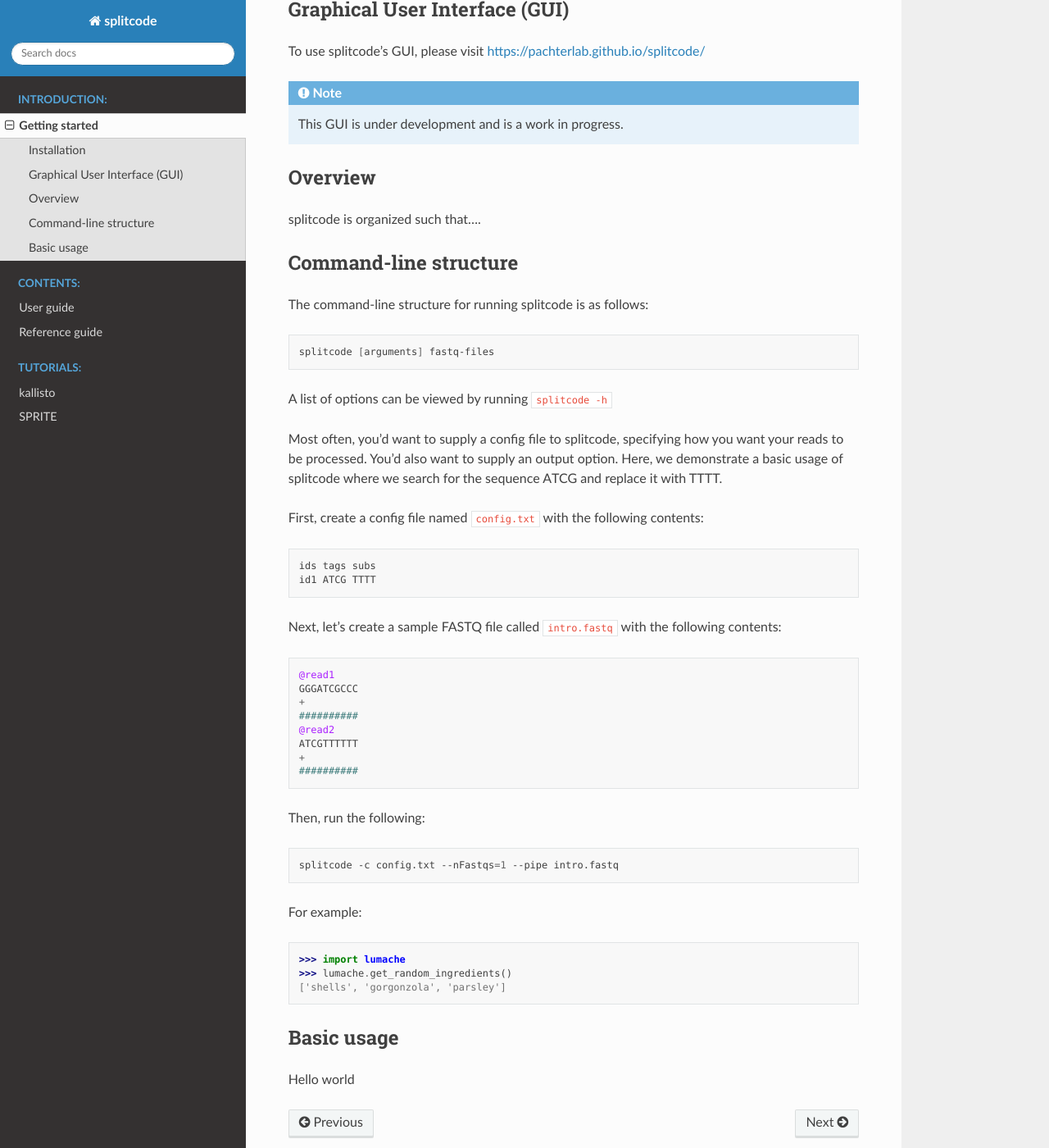
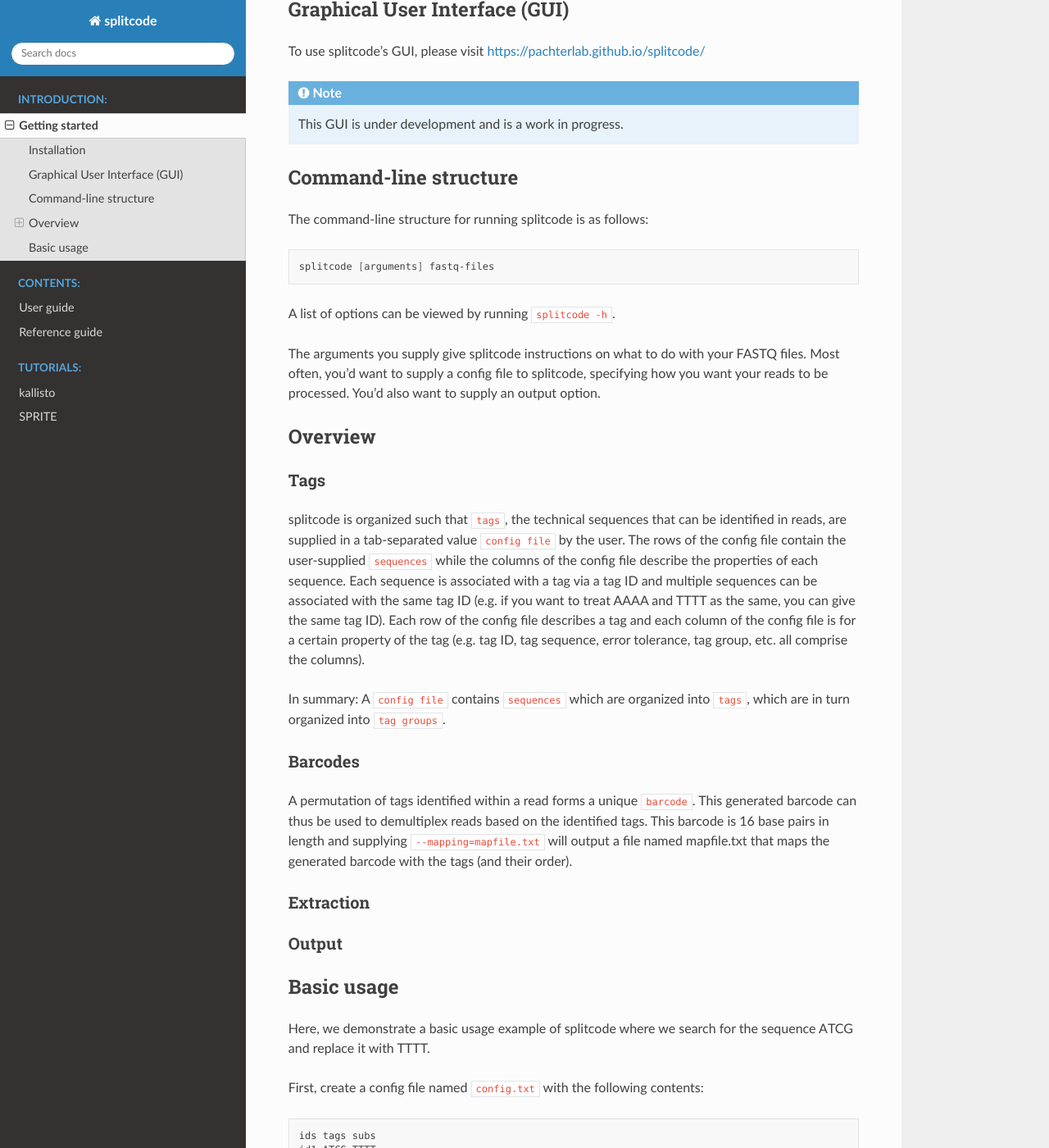
Before and after one commit to pachterlab/splitcode-tutorial, a Sphinx documentation site: the page built from docs/source/getting_started.rst, in a window 1280 px wide and 1400 px high, scrolled down 436 px. Shown: the whole window at 82% size. Built offline with Sphinx 7.4.7 and the Read the Docs theme 2.0.0, drawn with Linux system fonts in a browser that asks for light colours; some of the changed text lies outside the part shown.

Commit message:
Update getting started

```diff
--- a/docs/source/getting_started.rst
+++ b/docs/source/getting_started.rst
@@ -39,9 +34,40 @@
 
   splitcode [arguments] fastq-files
 
-A list of options can be viewed by running ``splitcode -h``
+A list of options can be viewed by running ``splitcode -h``.
 
-Most often, you'd want to supply a config file to splitcode, specifying how you want your reads to be processed. You'd also want to supply an output option. Here, we demonstrate a basic usage of splitcode where we search for the sequence ATCG and replace it with TTTT.
+The arguments you supply give splitcode instructions on what to do with your FASTQ files. Most often, you'd want to supply a config file to splitcode, specifying how you want your reads to be processed. You'd also want to supply an output option.
+
+
+Overview
+^^^^^^^^
+
+Tags
+~~~~
+
+splitcode is organized such that ``tags``, the technical sequences that can be identified in reads, are supplied in a tab-separated value ``config file`` by the user. The rows of the config file contain the user-supplied ``sequences`` while the columns of the config file describe the properties of each sequence. Each sequence is associated with a tag via a tag ID and multiple sequences can be associated with the same tag ID (e.g. if you want to treat AAAA and TTTT as the same, you can give the same tag ID). Each row of the config file describes a tag and each column of the config file is for a certain property of the tag (e.g. tag ID, tag sequence, error tolerance, tag group, etc. all comprise the columns).
+
+In summary: A ``config file`` contains ``sequences`` which are organized into ``tags``, which are in turn organized into ``tag groups``.
+
+Barcodes
+~~~~~~~~
+
+A permutation of tags identified within a read forms a unique ``barcode``. This generated barcode can thus be used to demultiplex reads based on the identified tags. This barcode is 16 base pairs in length and supplying ``--mapping=mapfile.txt`` will output a file named mapfile.txt that maps the generated barcode with the tags (and their order).
+
+Extraction
+~~~~~~~~~~
+
+
+
+Output
+~~~~~~
+
+
+
+Basic usage
+^^^^^^^^^^^
+
+Here, we demonstrate a basic usage example of splitcode where we search for the sequence ATCG and replace it with TTTT.
 
 First, create a config file named ``config.txt`` with the following contents:
 
@@ -70,14 +96,17 @@
 
   splitcode -c config.txt --nFastqs=1 --pipe intro.fastq
 
-For example:
+The resulting output will be as follows:
 
->>> import lumache
->>> lumache.get_random_ingredients()
-['shells', 'gorgonzola', 'parsley']
+::
 
+ @read1
+ GGGTTTTCCC
+ +
+ ###KKKK###
+ @read2
+ TTTTTTTTTT
+ +
+ KKKK######
 
-
-Basic usage
-^^^^^^^^^^^
-Hello world
+As you can see from the output, the sequence ATCG has been replaced with TTTT. Also note that the quality scores are set to ``K`` -- every new nucleotide that splitcode inserts will always have this quality score. The ``--nFastqs=1`` argument means that we're only considering one FASTQ file as part of a set of reads. If we had two FASTQ files as part of our set of reads (as is the case with paired-end reads), we'd set that value to 2. The ``--pipe`` argument means that we're writing the results directly to standard output. If we wanted to write to a file called output.fastq, we would not use that argument; instead, we would supply ``-o output.fastq``.
```
Also changed, not shown: other parts of docs/source/getting_started.rst (+0 -5 lines).
